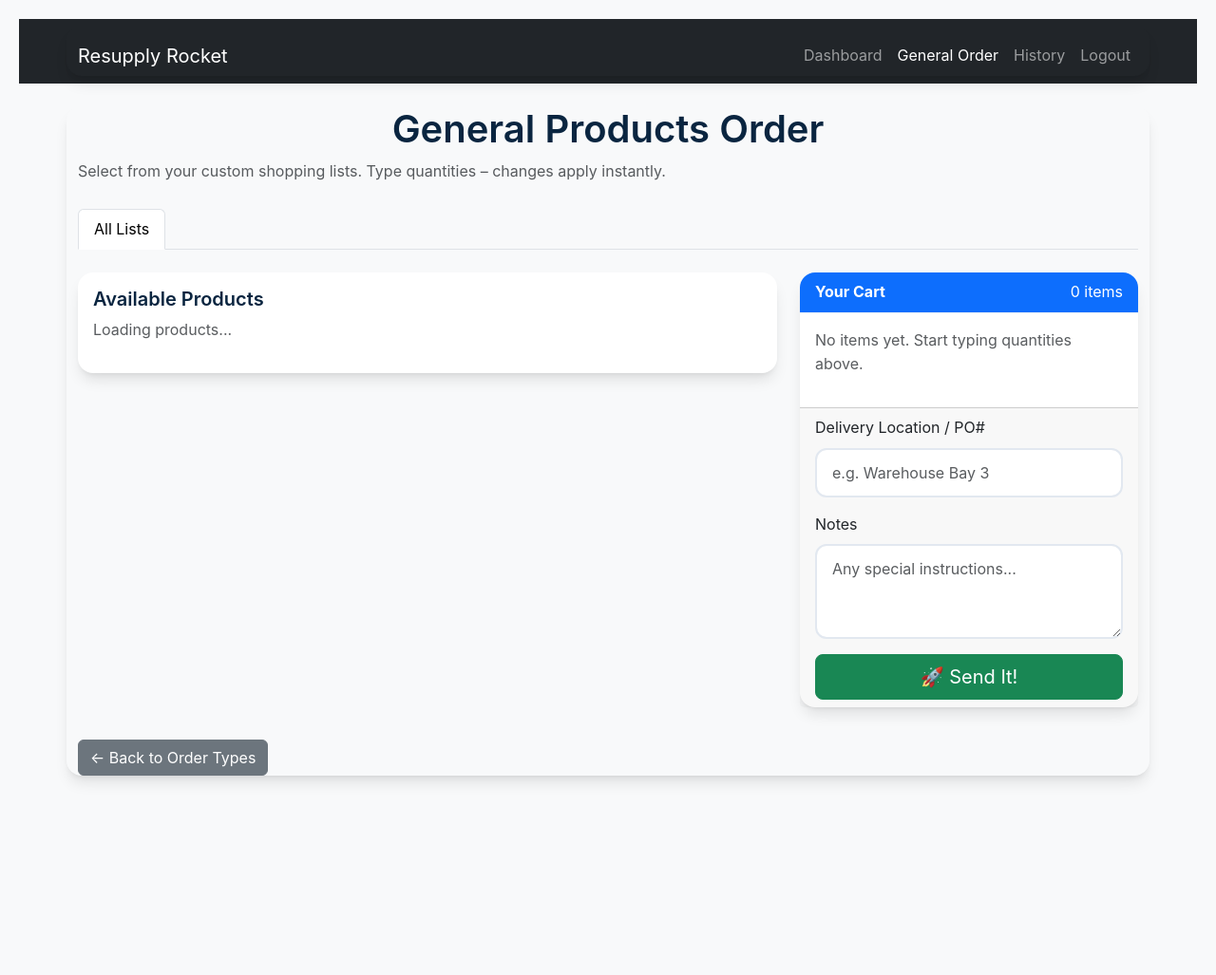
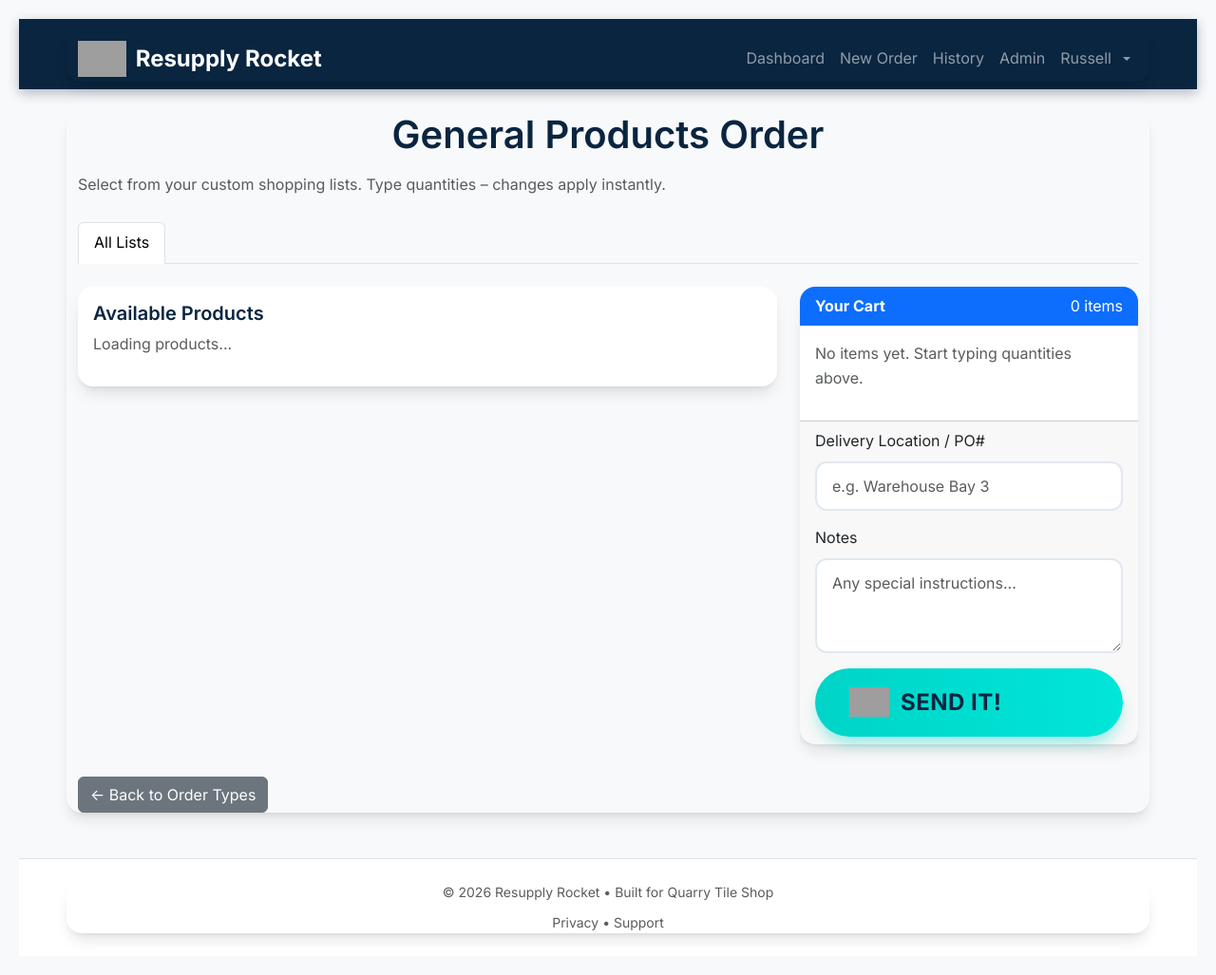
Before and after one commit to quarrytileshop/resupply, a PHP site: page /general_order.php in a window 1280 px wide. Shown: the whole page at 95% size. Before the commit the page ends 824 px from the top, so only its background shows below. Run offline with PHP 8.4, Linux system fonts and the light colour scheme; a user stored in the database is signed in; data comes from the database, SQL or seed files in the repository; grey boxes are pictures that could not be loaded.

Commit message:
Update general_order.php

```diff
--- a/general_order.php
+++ b/general_order.php
@@ -1,7 +1,7 @@
 <?php
-// general_order.php – Modified 2026-05-08 – Job 1 Core File
-require_once 'config.php';
-session_start();
+// general_order.php – Full rewrite with original logic – Updated 2026-05-11
+$page_title = "General Order - Resupply Rocket";
+require_once 'header.php';
 
 if (!isset($_SESSION['user_id'])) {
     header("Location: login.php");
@@ -11,31 +11,8 @@ if (!isset($_SESSION['user_id'])) {
 $organization_id = $_SESSION['organization_id'] ?? 0;
 ?>
 
-<!DOCTYPE html>
-<html lang="en">
-<head>
-    <meta charset="UTF-8">
-    <meta name="viewport" content="width=device-width, initial-scale=1.0">
-    <title>General Order - Resupply Rocket</title>
-    <link href="https://cdn.jsdelivr.net/npm/bootstrap@5.3.0/dist/css/bootstrap.min.css" rel="stylesheet">
-    <link rel="stylesheet" href="css/styles.css">
-</head>
-<body class="bg-light">
-    <!-- Top Navigation -->
-    <nav class="navbar navbar-expand-lg navbar-dark bg-dark">
-        <div class="container">
-            <a class="navbar-brand" href="dashboard.php">Resupply Rocket</a>
-            <div class="navbar-nav ms-auto">
-                <a class="nav-link" href="dashboard.php">Dashboard</a>
-                <a class="nav-link active" href="general_order.php">General Order</a>
-                <a class="nav-link" href="history.php">History</a>
-                <a class="nav-link" href="logout.php">Logout</a>
-            </div>
-        </div>
-    </nav>
-
 <div class="container mt-4">
-        <h1>General Products Order</h1>
+    <h1 class="mb-3">General Products Order</h1>
     <p class="text-muted">Select from your custom shopping lists. Type quantities – changes apply instantly.</p>
 
     <!-- Shopping Lists Tabs -->
@@ -76,8 +53,9 @@ $organization_id = $_SESSION['organization_id'] ?? 0;
                         <label class="form-label">Notes</label>
                         <textarea id="order-notes" class="form-control" rows="3" placeholder="Any special instructions..."></textarea>
                     </div>
-                        <button onclick="sendOrder()" class="btn btn-success btn-lg w-100">
-                            🚀 Send It!
+                    <button onclick="sendOrder()" class="btn btn-accent send-it-btn w-100">
+                        <img src="icons/logo-192.png" alt="Rocket" class="logo-img">
+                        SEND IT!
                     </button>
                 </div>
             </div>
@@ -90,7 +68,7 @@ $organization_id = $_SESSION['organization_id'] ?? 0;
 </div>
 
 <script>
-    // Simple live cart demo
+// Simple live cart demo (your original JS – fully preserved)
 let cart = {};
 
 function updateCartDisplay() {
@@ -115,6 +93,10 @@ $organization_id = $_SESSION['organization_id'] ?? 0;
 
 function sendOrder() {
     if (confirm("Send this order now?")) {
+        const btn = document.querySelector('.send-it-btn');
+        btn.classList.add('sending');
+        btn.innerHTML = '🚀 SENDING...';
+
         const rocket = document.createElement('div');
         rocket.style.position = 'fixed';
         rocket.style.bottom = '20px';
@@ -130,18 +112,19 @@ $organization_id = $_SESSION['organization_id'] ?? 0;
         }, 100);
 
         setTimeout(() => {
-                alert("✅ Order sent successfully!");
+            btn.classList.remove('sending');
+            btn.innerHTML = `<img src="icons/logo-192.png" alt="Rocket" class="logo-img"> SEND IT!`;
+            alert("Order sent successfully!");
             window.location.href = 'dashboard.php';
         }, 1200);
     }
 }
 
-    // Demo product interaction (expand later with real catalog)
+// Demo product interaction (your original – expand later with real catalog)
 document.addEventListener('DOMContentLoaded', () => {
-        console.log("✅ general_order.php loaded");
+    console.log("general_order.php loaded");
     // Future: Load real products from catalog_items via AJAX
 });
 </script>
-    <script src="https://cdn.jsdelivr.net/npm/bootstrap@5.3.0/dist/js/bootstrap.bundle.min.js"></script>
-</body>
-</html>
+
+<?php require_once 'footer.php'; ?>
```
Lines whose indentation alone changed are shown as unchanged.
